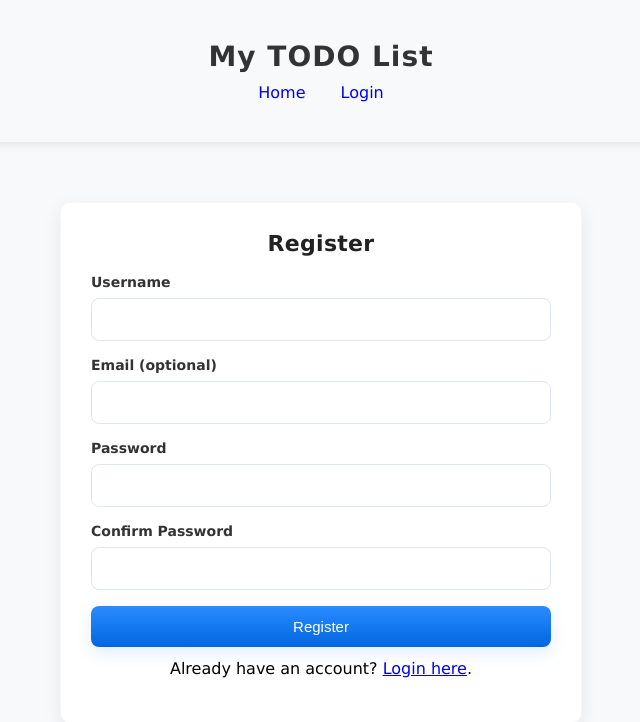
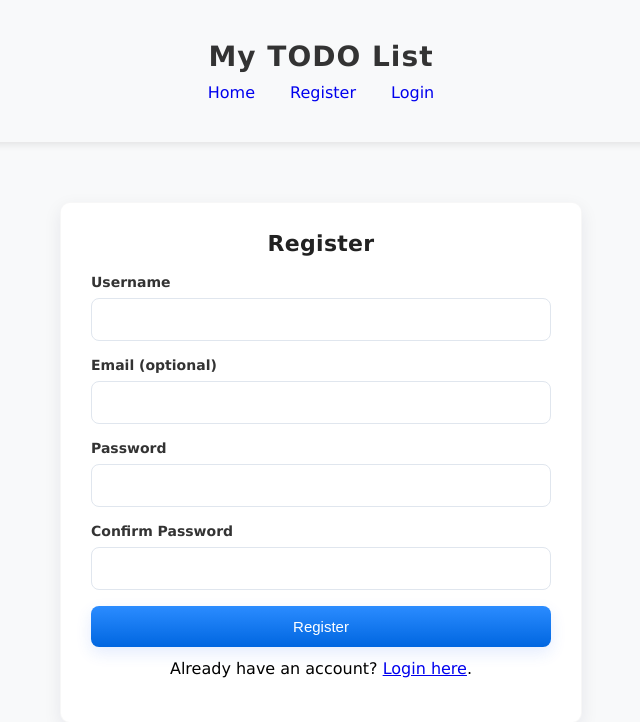
Before and after one commit to Tanish-Sarkar/DoiT, a Flask app: page /register in a window 1280 px wide. Shown: the top 722 px of the page, without its empty margins (319-959 px from the left). Run offline with Flask 3, Linux system fonts and the light colour scheme.

Commit message:
last few fixes done

```diff
--- a/app/templates/base.html
+++ b/app/templates/base.html
@@ -12,6 +12,8 @@
             <h1>My TODO List</h1>
             <nav>
                 <a href="{{url_for('tasks.view_tasks')}}">Home</a>
+                <a href="{{url_for('auth.register')}}">Register</a>
+
                 {% if 'user' in session %}
                     <a href="{{url_for('auth.logout')}}">Logout</a>
                 {% else %}
```
